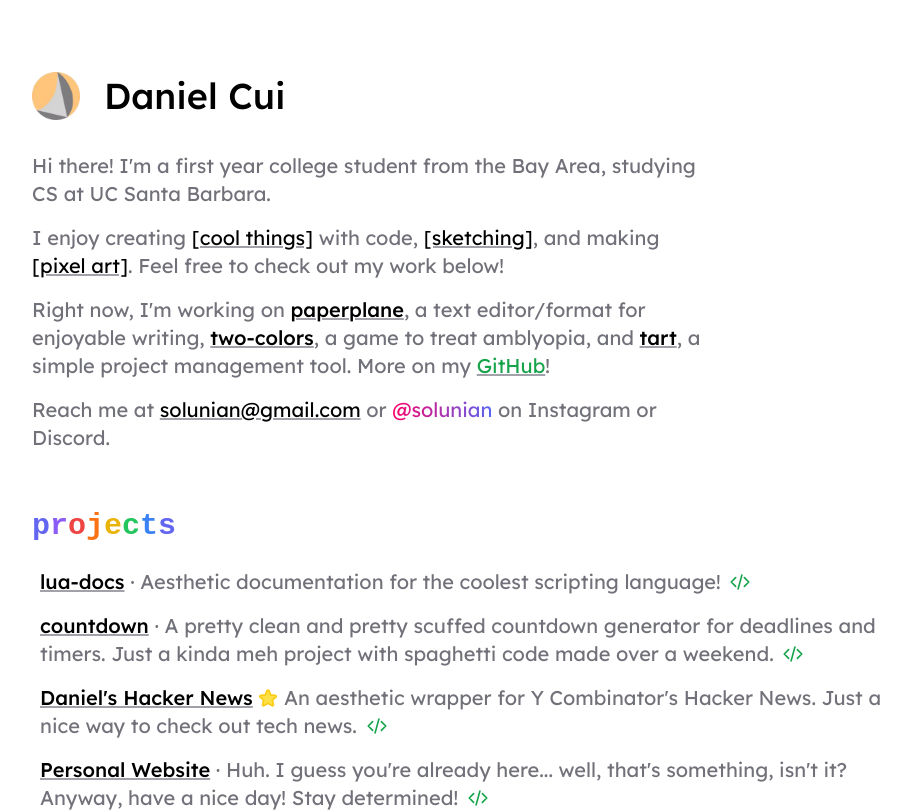
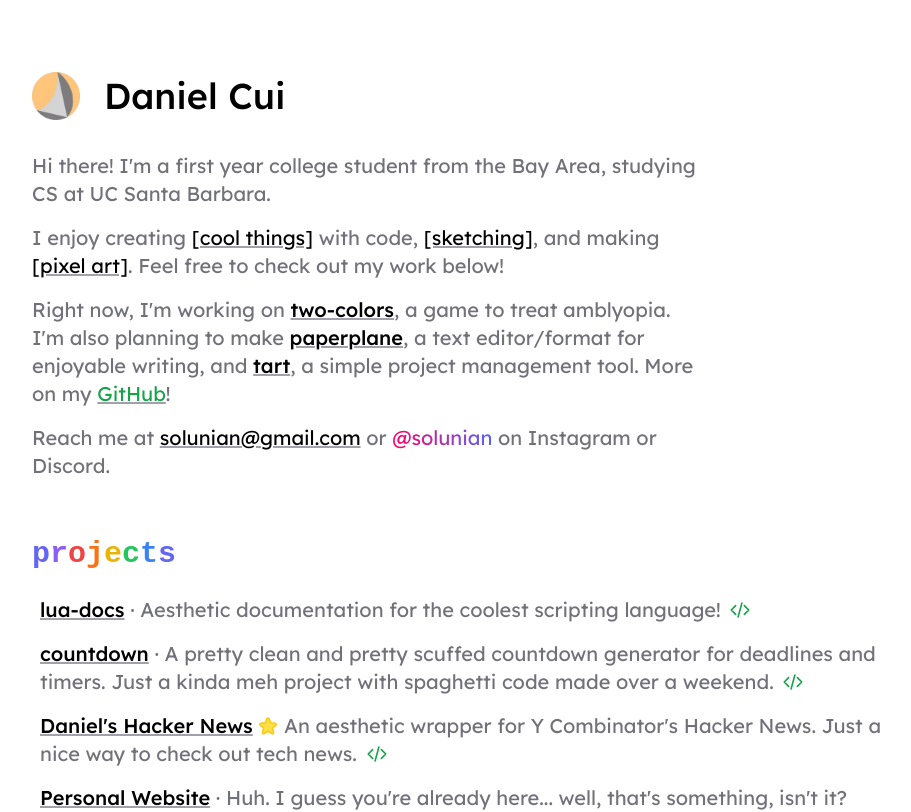
Before and after one commit to solunian/website, a SvelteKit app: page / in a window 1280 px wide. Shown: the top 812 px of the page, without its empty margins (176-1087 px from the left). Built offline with nearby package versions, Linux system fonts and the light colour scheme; a web font is replaced by a local one.

Commit message:
chore: update current projects

```diff
--- a/src/routes/+page.svelte
+++ b/src/routes/+page.svelte
@@ -31,12 +31,12 @@
       </p>
 
       <p>
-        Right now, I'm working on <Link href="https://github.com/solunian/paperplane"
-          ><b class="font-medium">paperplane</b></Link
-        >, a text editor/format for enjoyable writing,
-        <Link href="https://github.com/solunian/two-colors"
-          ><b class="font-medium">two-colors</b></Link
-        >, a game to treat amblyopia, and
+        Right now, I'm working on
+        <Link href="https://github.com/solunian/two-colors">
+          <b class="font-medium">two-colors</b></Link
+        >, a game to treat amblyopia. I'm also planning to make <Link
+          href="https://github.com/solunian/paperplane"><b class="font-medium">paperplane</b></Link
+        >, a text editor/format for enjoyable writing, and
         <Link href="https://github.com/solunian/tart"><b class="font-medium">tart</b></Link>, a
         simple project management tool. More on my <Link href="https://github.com/solunian"
           ><span class="text-green-600">GitHub</span></Link
```
